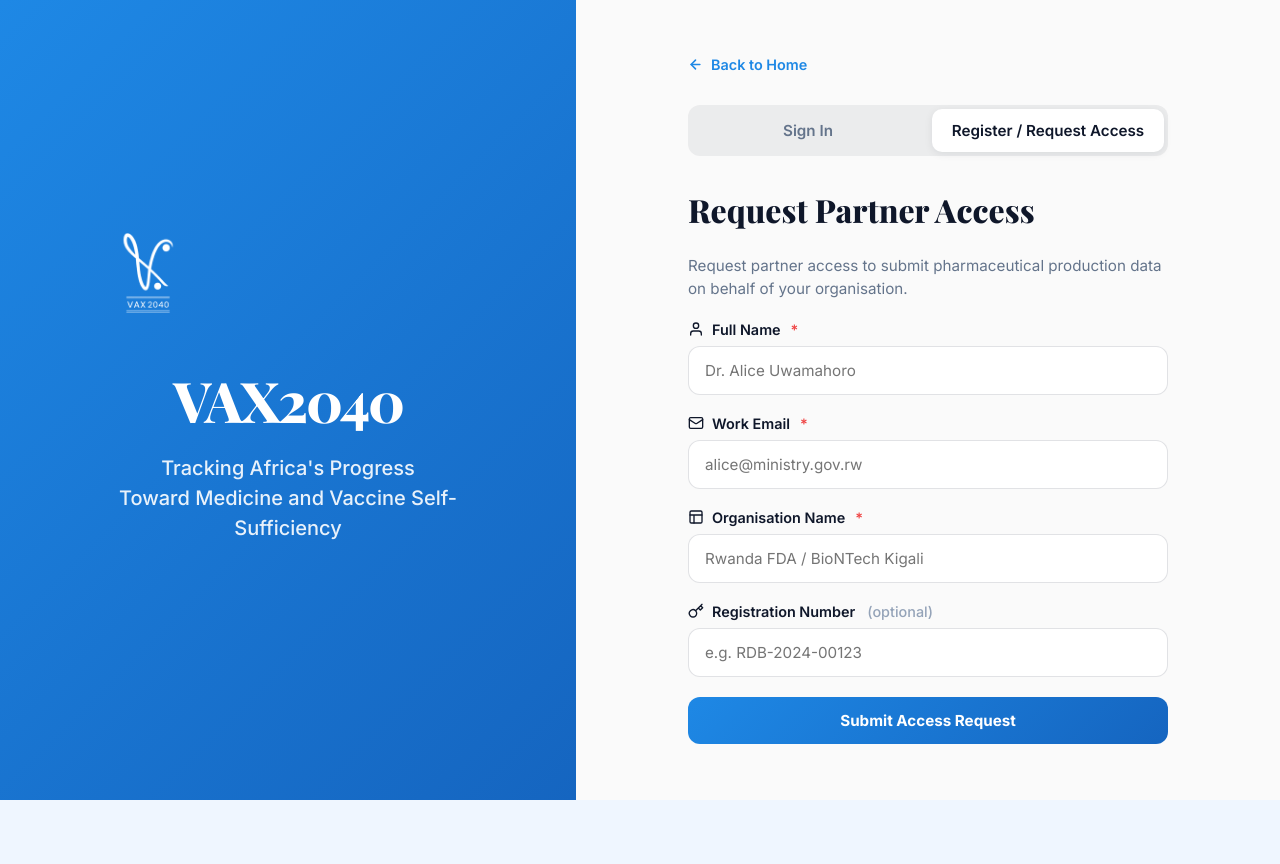
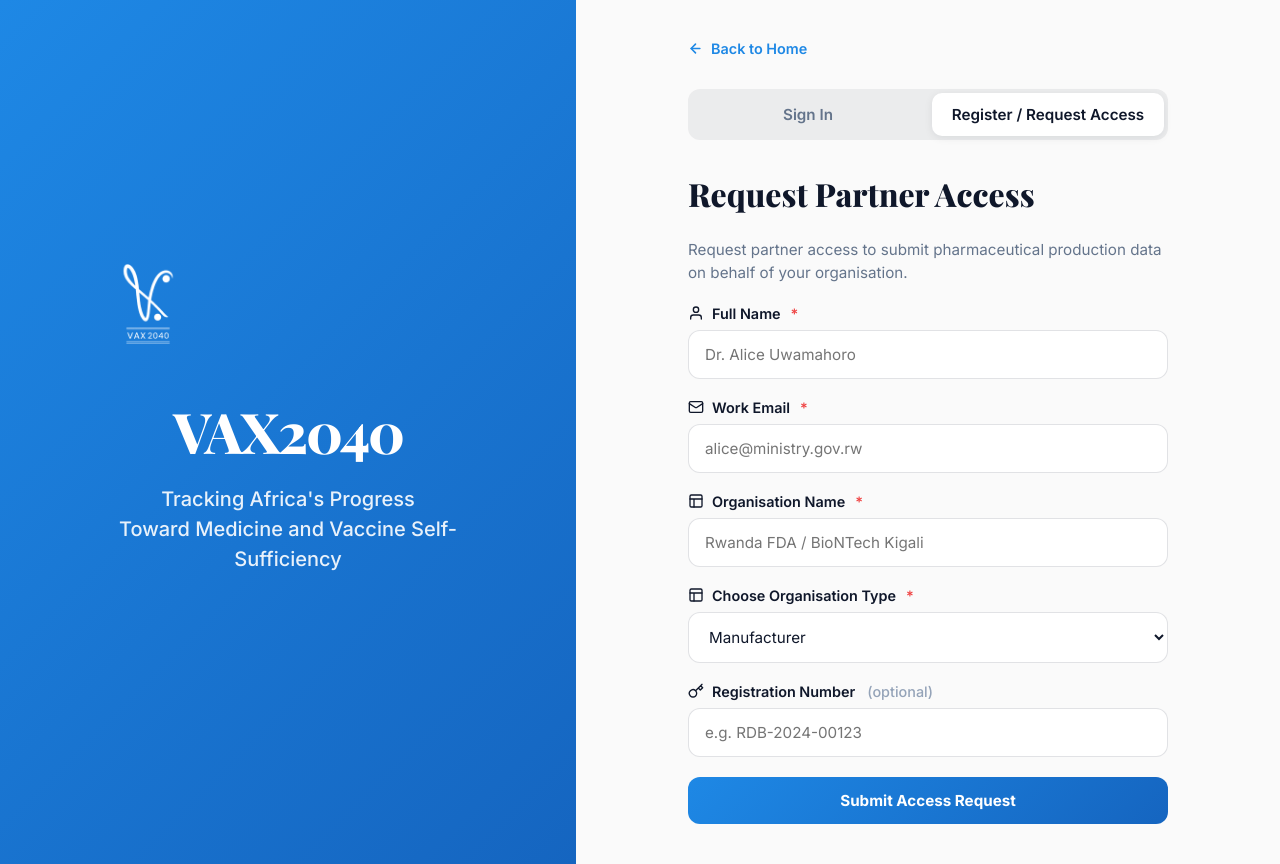
Before and after one commit to Inganji-clovis/vax2040-frontend-partern, a Next.js app: page /auth in a window 1280 px wide. Both pictures are taken after a click on the button "Register / Request Access". Before the commit the page ends 800 px from the top, so only its background shows below. Built offline with nearby package versions, Linux system fonts and the light colour scheme; a web font is replaced by a local one.

Commit message:
feat: implement partner authentication page with sign-in and registration flows

```diff
--- a/src/app/auth/page.tsx
+++ b/src/app/auth/page.tsx
@@ -51,6 +51,7 @@
   const [mode, setMode] = useState<'signin' | 'register'>('signin');
   const [email, setEmail] = useState('');
   const [org, setOrg] = useState(PARTNER_ORGS[0]);
+  const [regOrgType, setRegOrgType] = useState(PARTNER_ORGS[0]);
   const [regName, setRegName] = useState('');
   const [regEmail, setRegEmail] = useState('');
   const [regOrg, setRegOrg] = useState('');
@@ -95,6 +96,7 @@
     setError('');
     setEmail(''); setMagicCode('');
     setRegName(''); setRegEmail(''); setRegOrg(''); setRegReg('');
+    setRegOrgType(PARTNER_ORGS[0]);
   }
 
   return (
@@ -205,6 +207,12 @@
                   value={regOrg} onChange={(e) => setRegOrg(e.target.value)} required />
               </div>
               <div className={styles.field}>
+                <label className={styles.label}><IconBuilding /> Choose Organisation Type <span className={styles.required}>*</span></label>
+                <select className={styles.select} value={regOrgType} onChange={(e) => setRegOrgType(e.target.value)}>
+                  {PARTNER_ORGS.map((o) => <option key={o} value={o}>{o}</option>)}
+                </select>
+              </div>
+              <div className={styles.field}>
                 <label className={styles.label}><IconKey /> Registration Number <span className={styles.optional}>(optional)</span></label>
                 <input type="text" placeholder="e.g. RDB-2024-00123" className={styles.input}
                   value={regReg} onChange={(e) => setRegReg(e.target.value)} />
```
Also changed, not shown: src/components/LoginView.tsx (+8 -0 lines).
